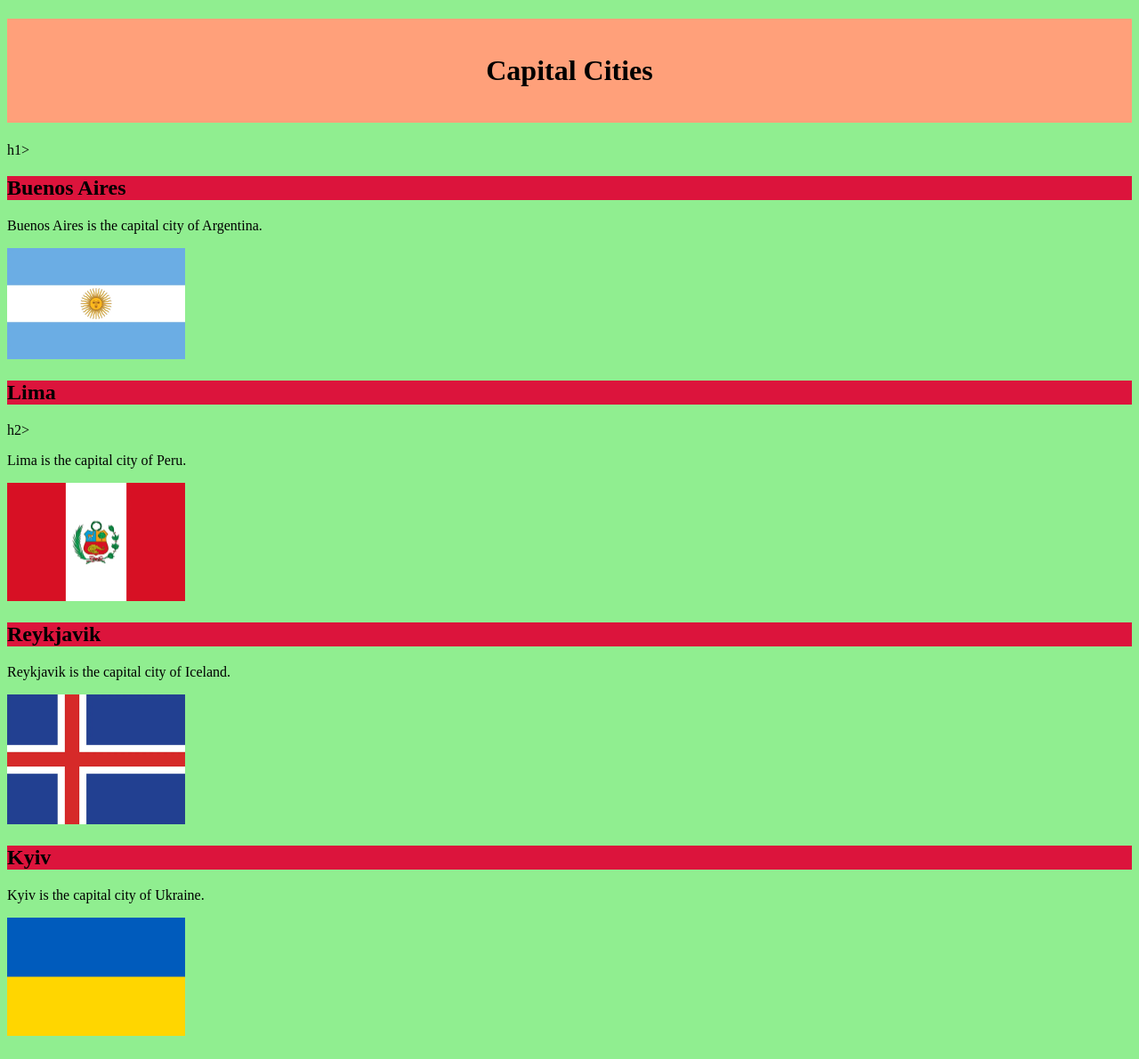
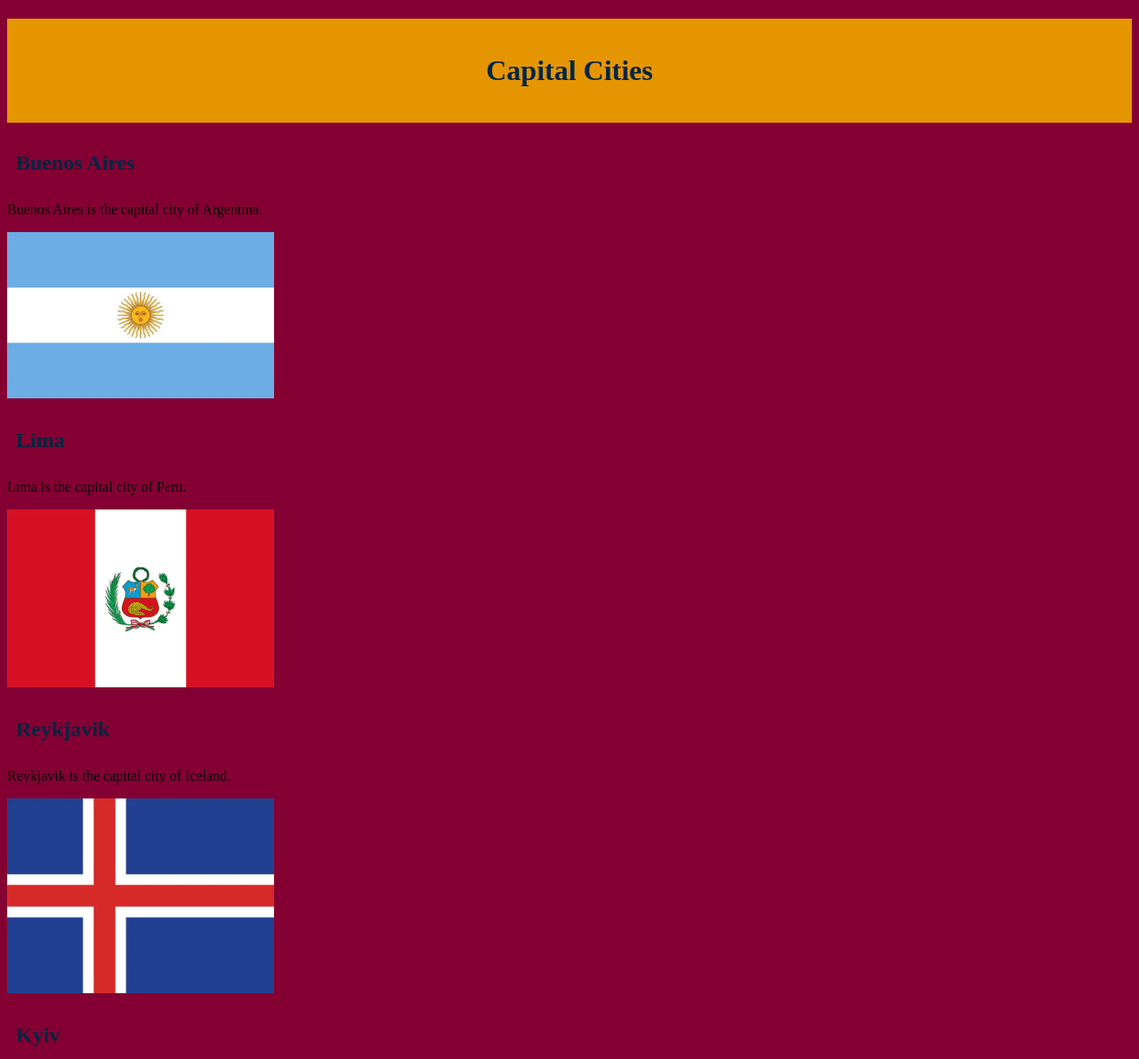
Before and after one commit to ICS20-Programming-ZoiaB/Unit1-03-HTML-Style, a plain HTML site: page cities.html in a window 1280 px wide. Shown: the top 1191 px of the page at 89% size. Drawn offline with Linux system fonts and the light colour scheme.

Commit message:
Fixed some errors.

```diff
--- a/cities.html
+++ b/cities.html
@@ -13,40 +13,40 @@
   <style>
     /*Style the element with id "my-header" */
     #myHeader {
-      background-color: LightSalmon;
-      color: black;
+      background-color: #E59500;
+      color: #002642;
       padding: 40px;
       text-align: center;
     }
 
     /* Style all the elements with the class name "city" */
     .city {
-      background-color: crimson;
-      color: white
-      padding: 10px
+      background-color: #840032;
+      color: #002642;
+      padding: 10px;
     }
   </style>
 
-  <body style="background-color:lightgreen;">
+  <body style="background-color:#840032;">
     <!-- An element with a unique id -->
-    <h1 id="myHeader">Capital Cities</h1>h1>
+    <h1 id="myHeader">Capital Cities</h1>
 
     <!--Multiple elements with the same class -->
     <h2 class="city">Buenos Aires</h2>
     <p>Buenos Aires is the capital city of Argentina.</p>
-    <img src="./images/argentina.webp" width="200" alt="Argentina">
+    <img src="./images/argentina.webp" width="300" alt="Argentina">
 
-    <h2 class="city">Lima</h2>h2>
+    <h2 class="city">Lima</h2>
     <p>Lima is the capital city of Peru.</p>
-    <img src="./images/peru.webp" width="200" alt="Peru">
+    <img src="./images/peru.webp" width="300" alt="Peru">
 
     <h2 class="city">Reykjavik</h2>
     <p>Reykjavik is the capital city of Iceland.</p>
-    <img src="./images/iceland.webp" width="200" alt="Iceland">
+    <img src="./images/iceland.webp" width="300" alt="Iceland">
 
     <h2 class="city">Kyiv</h2>
     <p>Kyiv is the capital city of Ukraine.</p>
-    <img src="./images/ukraine.webp" width="200" alt=Ukraine">
+    <img src="./images/ukraine.webp" width="300" alt="Ukraine">
 
   </body>
 </html>
```
Also changed, not shown: 1 other file.
